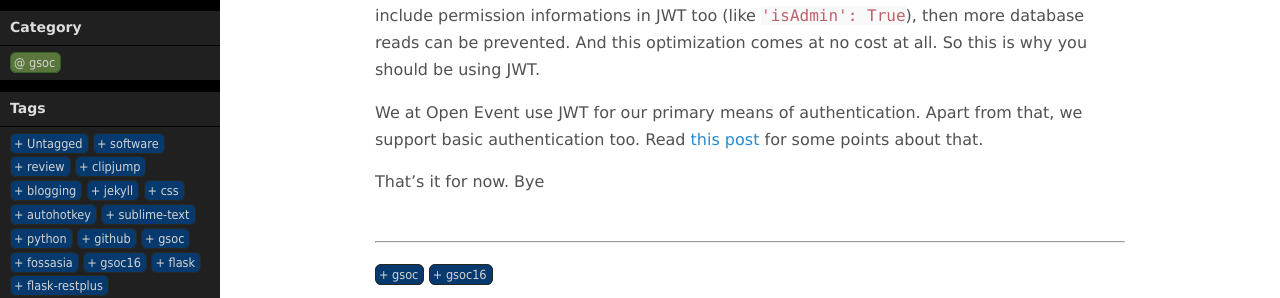
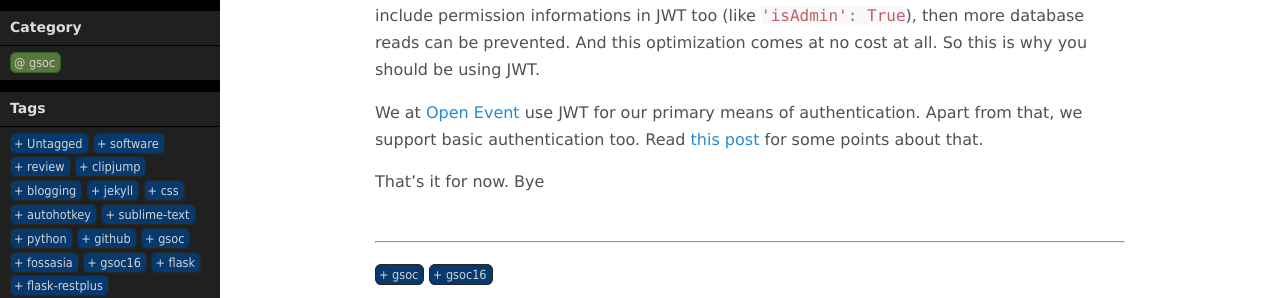
Before and after one commit to aviaryan/aviaryan.github.com-retired-2018, a Jekyll site: the page built from _posts/gsoc/2016-07-02-jwt-intro.md, in a window 1280 px wide and 900 px high, scrolled down 1518 px. Shown: the part 280-578 px from the top of the window. Built offline with Jekyll 4.4.1, drawn with Linux system fonts in a browser that asks for light colours; comment, search, counter and statistics services are not loaded; part of the change alters nothing that is shown.

```diff
--- a/_posts/gsoc/2016-07-02-jwt-intro.md
+++ b/_posts/gsoc/2016-07-02-jwt-intro.md
@@ -62,7 +62,7 @@ Now if you go ahead and include permission informations in JWT too (like `'isAdm
 And this optimization comes at no cost at all. So this is why you should be using JWT.
 
 
-We at Open Event use JWT for our primary means of authentication. Apart from that, we support basic authentication too.
+We at [Open Event](https://github.com/fossasia/open-event) use JWT for our primary means of authentication. Apart from that, we support basic authentication too.
 Read [this post](http://aviaryan.in/blog/gsoc/auth-flask-done-right.html) for some points about that.
 
 That's it for now. Bye
```
